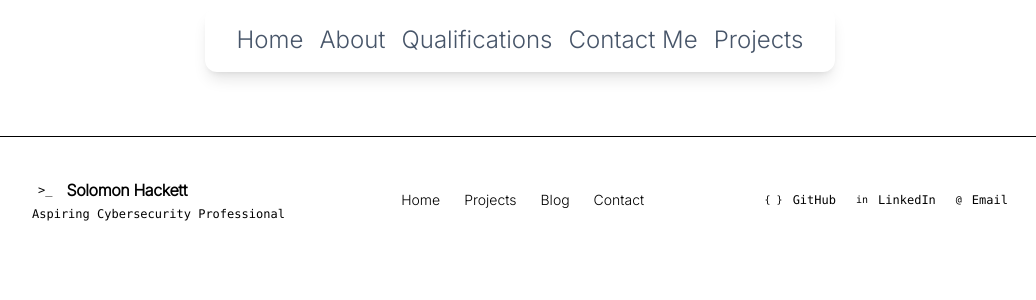
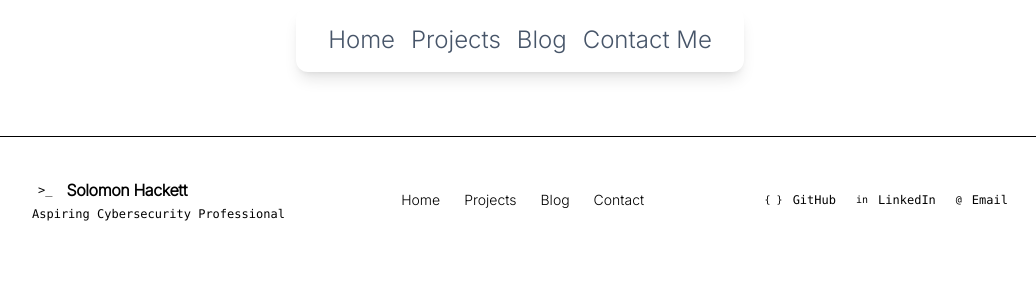
Before and after one commit to solomon-hackett/solomon-hackett, a Next.js app: page / in a window 1280 px wide. Shown: the top 300 px of the page, without its empty margins (120-1156 px from the left). Built offline with nearby package versions, Linux system fonts and the light colour scheme.

Commit message:
altered links on navbar

```diff
--- a/app/ui/navbar.tsx
+++ b/app/ui/navbar.tsx
@@ -2,10 +2,9 @@ import Link from "next/link";
 
 const links = [
   { name: "Home", href: "/" },
-  { name: "About", href: "/#about" },
-  { name: "Qualifications", href: "/#quals" },
-  { name: "Contact Me", href: "/#contact" },
   { name: "Projects", href: "/projects" },
+  { name: "Blog", href: "/blog" },
+  { name: "Contact Me", href: "/contact" },
 ];
 
 export default function NavBar() {
```
